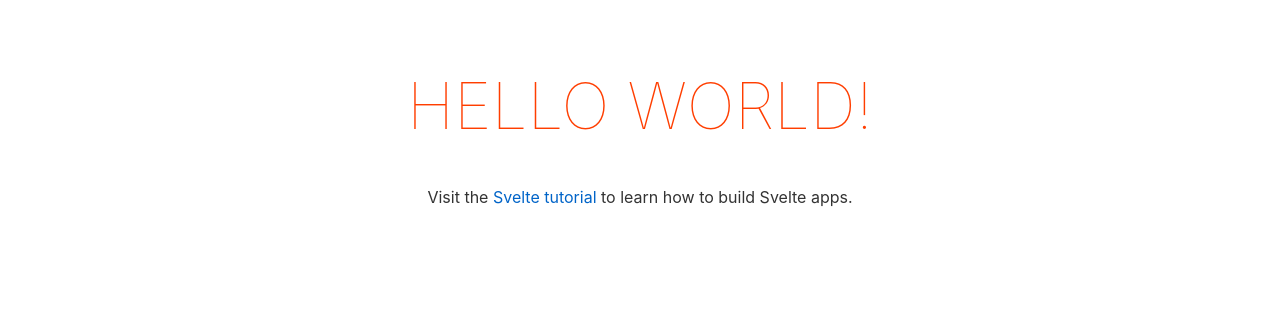
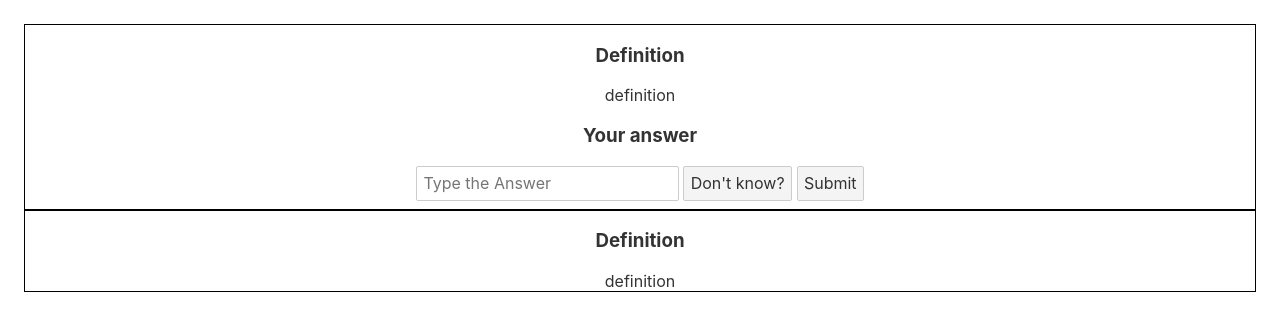
Before and after one commit to funblaster22/quizlet-learn-clone, a Svelte app: page / in a window 1280 px wide. Shown: the top 330 px of the page. Built offline with nearby package versions, Linux system fonts and the light colour scheme.

Commit message:
UI Mockup (bad)

```diff
--- a/src/App.svelte
+++ b/src/App.svelte
@@ -1,10 +1,12 @@
 <script>
+	import Controller from "./Controller.svelte";
+
 	export let name;
 </script>
 
 <main>
-	<h1>Hello {name}!</h1>
-	<p>Visit the <a href="https://svelte.dev/tutorial">Svelte tutorial</a> to learn how to build Svelte apps.</p>
+	<Controller />
+
 </main>
 
 <style>
--- /dev/null
+++ b/src/Card.svelte
@@ -0,0 +1,18 @@
+<script>
+    export let definition = "definition";
+</script>
+
+<div id="container">
+    <div id="card">
+        <h3>Definition</h3>
+        {definition}
+
+        <slot></slot>
+    </div>
+</div>
+
+<style>
+    #container {
+        border: 1px solid black;
+    }
+</style>
--- /dev/null
+++ b/src/CardElements/FreeRes.svelte
@@ -0,0 +1,8 @@
+<script>
+    export let correct;
+</script>
+
+<h3>Your answer</h3>
+<input placeholder="Type the Answer" />
+<button>Don't know?</button>
+<button>Submit</button>
--- /dev/null
+++ b/src/CardElements/MultiChoice.svelte
@@ -0,0 +1,32 @@
+<script>
+    export let options;
+    export let correct;
+
+    let guess;
+    function check(ev) {
+        guess = ev.currentTarget.name;
+    }
+</script>
+
+<h3>Choose matching term</h3>  <!-- TODO: could be term or definition -->
+{#each options as option, index}
+    <button on:click={check} name={option} disabled={guess !== undefined} incorrect={guess === option && guess !== correct} correct={option === correct && guess !== undefined}>
+        <span class="circle">{index + 1}</span>{option}
+    </button>
+{/each}
+
+<style>
+    .circle {
+        background-color: grey;
+        border-radius: 100%;
+        width: 2em;
+        height: 2em;
+    }
+
+    [correct="true"] {
+        background-color: green;
+    }
+    [incorrect="true"] {
+        background-color: red;
+    }
+</style>
--- /dev/null
+++ b/src/Controller.svelte
@@ -0,0 +1,33 @@
+<script>
+    import Card from "./Card.svelte";
+    import MultiChoice from "./CardElements/MultiChoice.svelte";
+    import FreeRes from "./CardElements/FreeRes.svelte";
+
+    export let options = [];
+    export let correct = "";
+
+    function shuffle(array) {
+        let m = array.length, t, i;
+        // While there remain elements to shuffle…
+        while (m) {
+            // Pick a remaining element…
+            i = Math.floor(Math.random() * m--);
+            // And swap it with the current element.
+            t = array[m];
+            array[m] = array[i];
+            array[i] = t;
+        }
+        return array;
+    }
+    const order = shuffle([...Array(5).keys()]);
+    console.log(order);
+</script>
+
+<Card>
+    {#if options.length > 0}
+        <MultiChoice {options} {correct} />
+    {:else}
+        <FreeRes {correct} />
+    {/if}
+</Card>
+<Card options={['a', 'b', 'c']} correct="a" />
```
